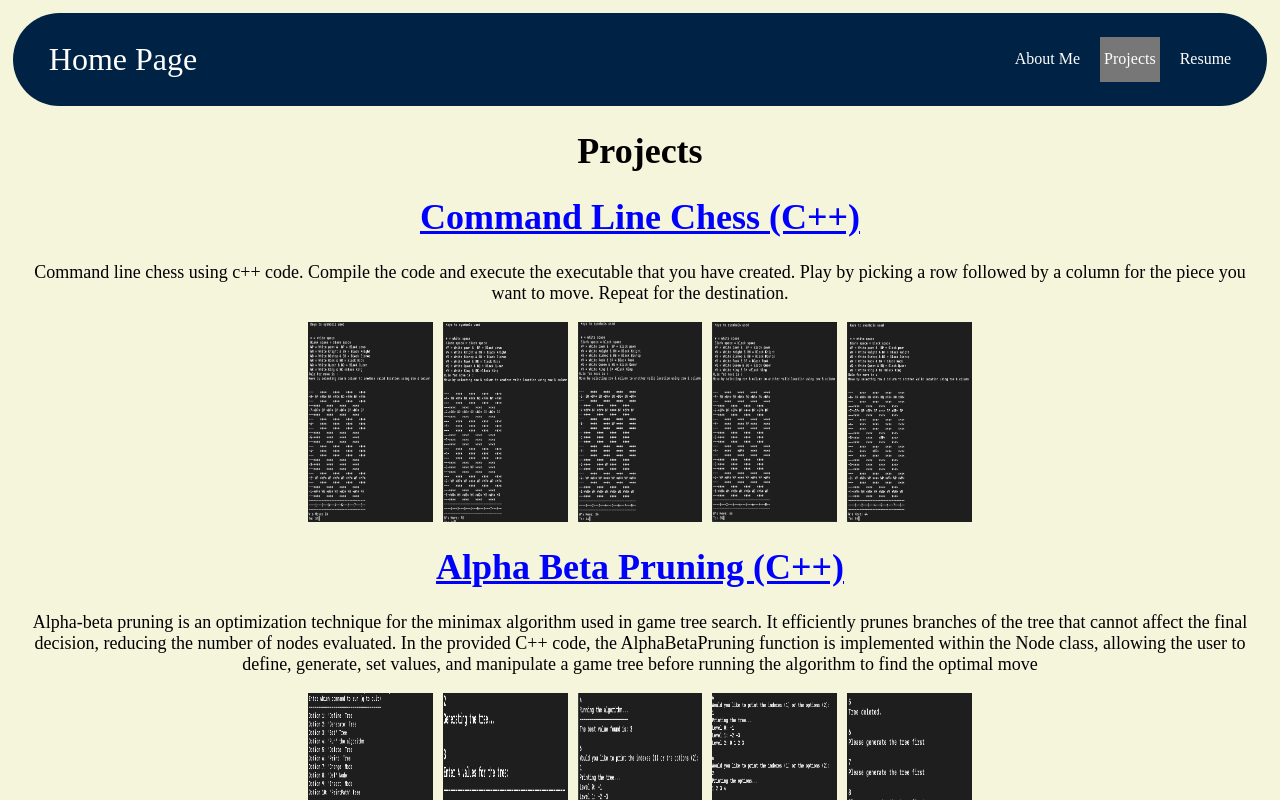
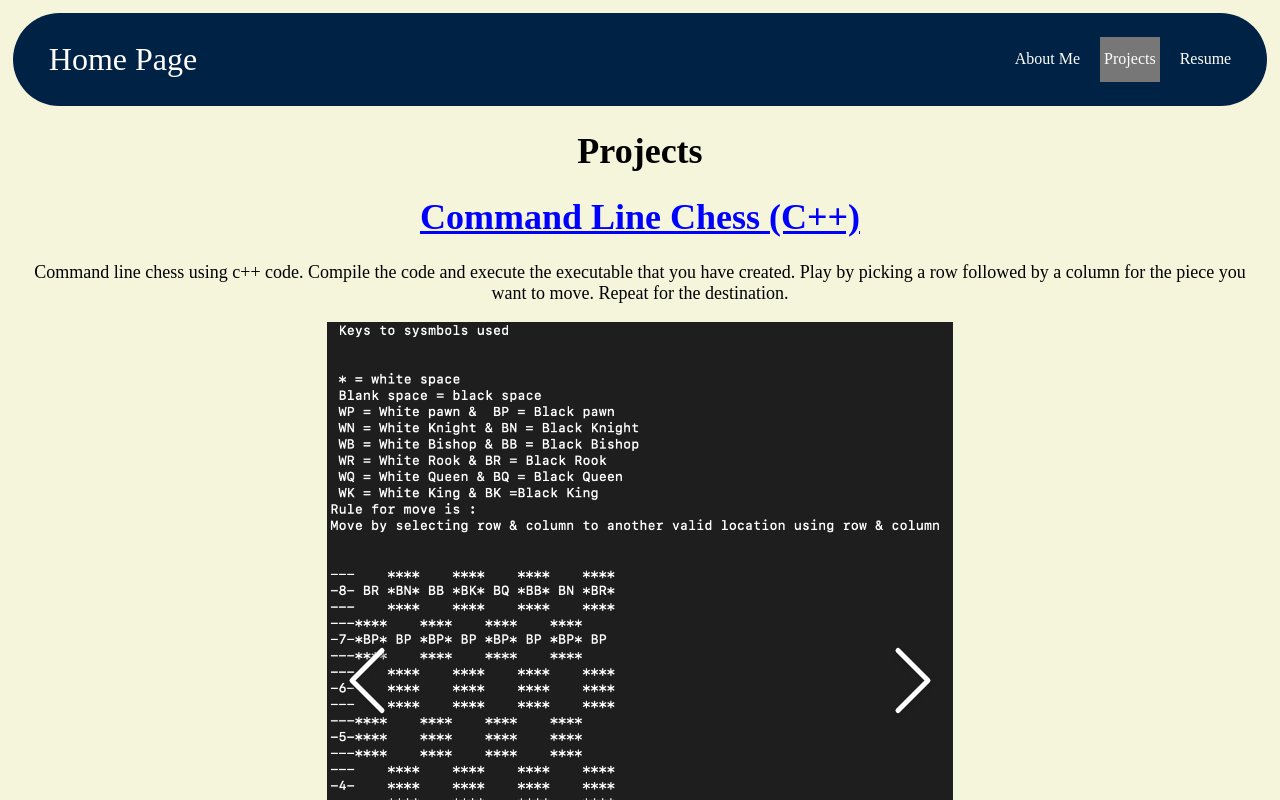
Before and after one commit to Slam210/Personal-Website, a React (Vite) app: page /PersonalWebsite/Projects in a window 1280 px wide. Shown: the top 800 px of the page. Built offline with nearby package versions, Linux system fonts and the light colour scheme.

Commit message:
Modified to use a react image gallery instead

```diff
--- a/package.json
+++ b/package.json
@@ -15,6 +15,7 @@
   "dependencies": {
     "react": "^18.2.0",
     "react-dom": "^18.2.0",
+    "react-image-gallery": "^1.3.0",
     "react-modal": "^3.16.1",
     "react-router-dom": "^6.21.3"
   },
--- a/src/Pages/Projects.jsx
+++ b/src/Pages/Projects.jsx
@@ -1,27 +1,27 @@
-import React, { useState, useRef } from "react";
+import React, { useState } from "react";
 import { ProjectsArray } from "../DataFiles/ProjectsData";
 import Modal from "react-modal";
-import '../CSS/Projects.css'
+import ImageGallery from "react-image-gallery";
+import "react-image-gallery/styles/css/image-gallery.css";
+import "../CSS/Projects.css";
 
 Modal.setAppElement("#root"); // Set the root element for accessibility
 
 export default function Projects() {
     const [modalIsOpen, setModalIsOpen] = useState(false);
-    const [selectedImage, setSelectedImage] = useState(null);
-    const imgRef = useRef(null);
+    const [selectedImages, setSelectedImages] = useState([]);
+    const [selectedImageIndex, setSelectedImageIndex] = useState(0);
 
-    const openModal = (image) => {
-        setSelectedImage(image);
+    const openModal = (images, index) => {
+        setSelectedImages(images);
+        setSelectedImageIndex(index);
         setModalIsOpen(true);
     };
 
     const closeModal = () => {
-        setSelectedImage(null);
+        setSelectedImages([]);
+        setSelectedImageIndex(0);
         setModalIsOpen(false);
-    };
-
-    const calculateImageWidth = (imageCount) => {
-        return imageCount >= 5 ? "10%" : "20%";
     };
 
     return (
@@ -43,16 +43,14 @@ export default function Projects() {
                             </h1>
                             <p>{project.Description}</p>
                             <div className="image-gallery">
-                                {project.ImageLinks.map((imageLink, imgIndex) => (
-                                    <img
-                                        key={imgIndex}
-                                        src={imageLink}
-                                        alt={`Project ${imgIndex + 1}`}
-                                        onClick={() => openModal(imageLink)}
-                                        style={{ width: calculateImageWidth(project.ImageLinks.length), height: "200px" }}
-                                        ref={imgRef}
-                                    />
-                                ))}
+                                <ImageGallery
+                                    items={project.ImageLinks.map(imageLink => ({
+                                        original: imageLink,
+                                        thumbnail: imageLink
+                                    }))}
+                                    showThumbnails={true}
+                                    onClickThumbnail={(e, index) => openModal(project.ImageLinks, index)}
+                                />
                             </div>
                         </div>
                     ))}
@@ -64,11 +62,14 @@ export default function Projects() {
                 contentLabel="Image Modal"
             >
                 <button onClick={closeModal}>Close</button>
-                {selectedImage && (
-                    <img
-                        src={selectedImage}
-                        alt="Selected Project Image"
-                        style={{ width: "100%", height: "100%" }}
+                {selectedImages.length > 0 && (
+                    <ImageGallery
+                        items={selectedImages.map(imageLink => ({
+                            original: imageLink,
+                            thumbnail: imageLink
+                        }))}
+                        startIndex={selectedImageIndex}
+                        showIndex={true}
                     />
                 )}
             </Modal>
```
Also changed, not shown: 1 other file (tests, documents, lock files or other folders).
